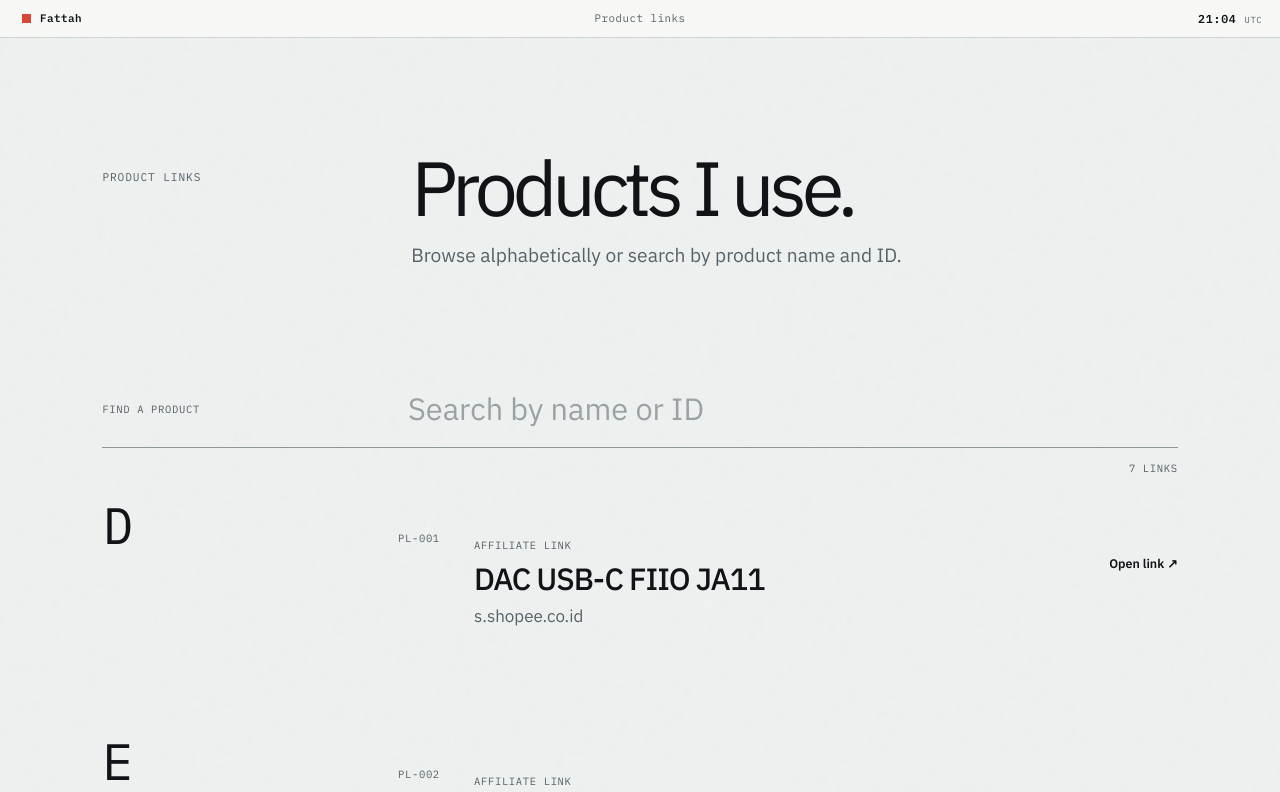
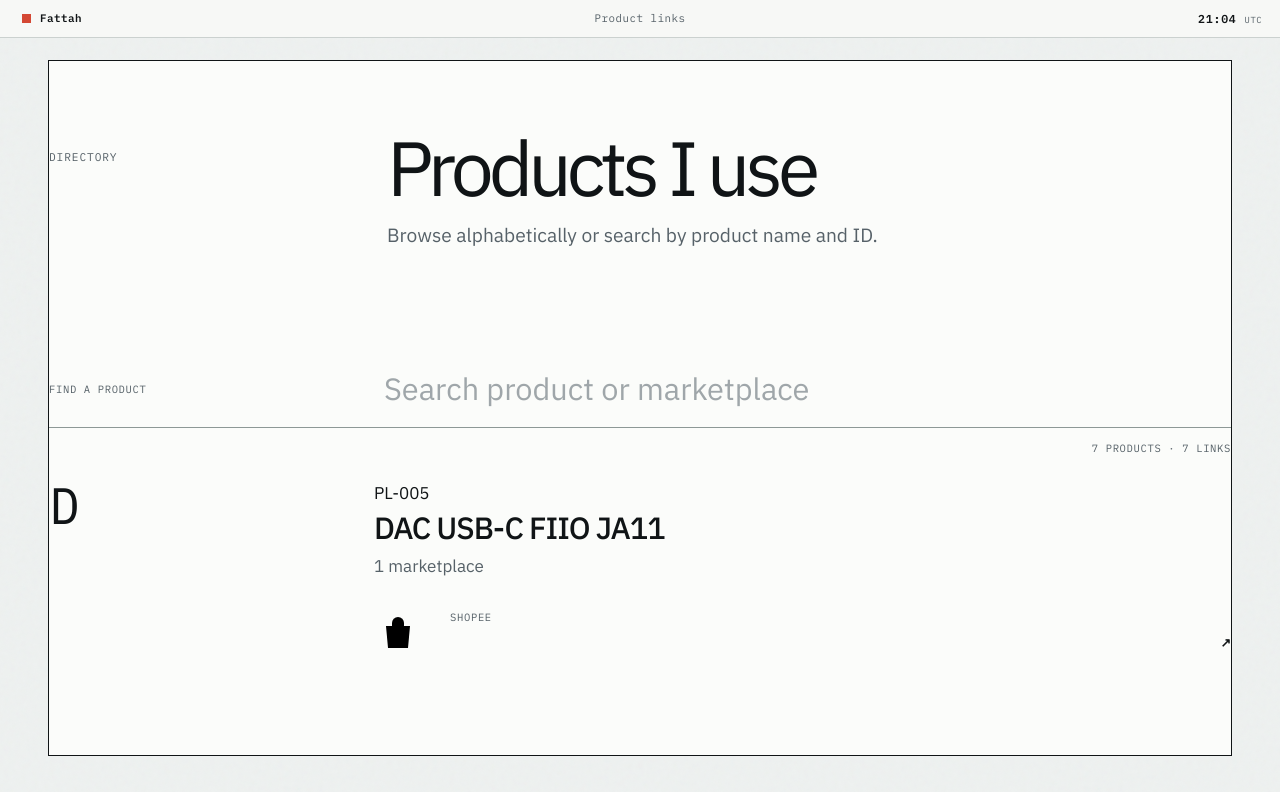
Before and after one commit to fattah247/fattah-portfolio, a Next.js app: page /products in a window 1280 px wide. Shown: the top 792 px of the page. Built offline with nearby package versions, Linux system fonts and the light colour scheme.

Commit message:
Turn Product Links into a marketplace-aware workspace application

```diff
--- a/app/products/page.tsx
+++ b/app/products/page.tsx
@@ -1,7 +1,6 @@
 import type { Metadata } from "next";
 import { PortfolioHeader } from "@/components/portfolio-header";
-import { ProductLinksDirectory } from "@/components/product-links-directory";
-import { productLinks } from "@/lib/product-links";
+import { ProductLinksRouteWindow } from "@/components/product-links-app";
 
 export const metadata: Metadata = {
   title: "Product links",
@@ -12,15 +11,7 @@
   return (
     <>
       <PortfolioHeader />
-      <main className="product-links-page">
-        <header className="product-links-intro">
-          <p>Product links</p>
-          <h1>Products I use.</h1>
-          <span>Browse alphabetically or search by product name and ID.</span>
-        </header>
-
-        <ProductLinksDirectory links={productLinks} />
-      </main>
+      <ProductLinksRouteWindow />
     </>
   );
 }
--- /dev/null
+++ b/components/product-links-app.tsx
@@ -0,0 +1,101 @@
+"use client";
+
+import { useRouter } from "next/navigation";
+import { useEffect, useRef, useState, type CSSProperties } from "react";
+import { productLinks } from "../lib/product-links";
+import { ProductLinksDirectory } from "./product-links-directory";
+import { useWindowFrame, windowResizeEdges } from "./use-window-frame";
+import { WindowChrome } from "./window-chrome";
+import { useWorkspaceManager } from "./workspace-manager";
+
+export function ProductLinksAppContent() {
+  return (
+    <div className="product-links-app-content">
+      <header className="product-links-intro">
+        <p>Directory</p>
+        <h1>Products I use</h1>
+        <span>Browse alphabetically or search by product name and ID.</span>
+      </header>
+      <ProductLinksDirectory links={productLinks} />
+    </div>
+  );
+}
+
+export function ProductLinksRouteWindow() {
+  const router = useRouter();
+  const workspace = useWorkspaceManager();
+  const openProductWindow = workspace.openWindow;
+  const [isClosing, setIsClosing] = useState(false);
+  const closeTimer = useRef<number | null>(null);
+  const closeRef = useRef<HTMLButtonElement>(null);
+  const {
+    dragging,
+    frameRef,
+    maximized,
+    resizeHandleProps,
+    resizing,
+    snap,
+    style,
+    titlebarProps,
+    toggleMaximize,
+  } = useWindowFrame({ defaultHeight: 820, defaultWidth: 1220, minHeight: 420, minWidth: 620 });
+
+  useEffect(() => {
+    openProductWindow("products");
+    return () => {
+      if (closeTimer.current) window.clearTimeout(closeTimer.current);
+    };
+  }, [openProductWindow]);
+
+  useEffect(() => {
+    if (workspace.mode === "computer") return;
+    return workspace.registerBackHandler("product-links-root", () => {
+      requestClose();
+      return true;
+    });
+  });
+
+  function requestClose() {
+    if (isClosing) return;
+    setIsClosing(true);
+    closeTimer.current = window.setTimeout(() => {
+      workspace.closeApp("products");
+      router.push("/");
+    }, 240);
+  }
+
+  return (
+    <main
+      className="portfolio-window product-links-window product-links-route-window"
+      data-active-window={workspace.activeWindow === "products"}
+      data-app-id="products"
+      data-closing={isClosing}
+      data-dragging={dragging}
+      data-resizing={resizing}
+      data-snap={snap ?? undefined}
+      data-window-state={workspace.stateFor("products")}
+      id="main-content"
+      onFocusCapture={() => workspace.focusWindow("products")}
+      onPointerDown={() => workspace.focusWindow("products")}
+      ref={frameRef}
+      style={{ ...style, "--window-z": workspace.zIndexFor("products") } as CSSProperties}
+      suppressHydrationWarning
+      tabIndex={-1}
+    >
+      <WindowChrome
+        className="portfolio-window-chrome product-links-window-chrome"
+        closeLabel="Close product links"
+        closeRef={closeRef}
+        label="Product Links"
+        maximized={maximized}
+        onClose={requestClose}
+        onMinimize={() => workspace.minimizeWindow("products")}
+        onToggleMaximize={toggleMaximize}
+        subtitle="Searchable tools and products directory"
+        {...titlebarProps}
+      />
+      {windowResizeEdges.map((edge) => <span key={edge} {...resizeHandleProps(edge)} />)}
+      <ProductLinksAppContent />
+    </main>
+  );
+}
--- a/components/product-links-directory.tsx
+++ b/components/product-links-directory.tsx
@@ -1,77 +1,127 @@
 "use client";
 
-import { useMemo, useState } from "react";
+import { useMemo, useRef, useState } from "react";
 import {
+  filterProductLinks,
   groupProductLinks,
   indexProductLinks,
+  marketplaceDirectory,
+  marketplaceLabel,
   searchProductLinks,
   type IndexedProductLink,
+  type Marketplace,
   type ProductLink,
-} from "@/lib/product-links";
+} from "../lib/product-links";
+
+function MarketplaceMark({ marketplace }: { marketplace: Marketplace }) {
+  if (marketplace === "shopee") return <svg aria-hidden="true" className="marketplace-mark" viewBox="0 0 24 24"><path d="M6 8.5h12l-1 11H7l-1-11Z" /><path d="M9 9V7a3 3 0 0 1 6 0v2" /><path d="M14.5 12.2c-.5-.4-1.1-.6-1.8-.6-1 0-1.7.5-1.7 1.2 0 1.8 4 .9 4 3.1 0 .9-.9 1.6-2.2 1.6-.8 0-1.6-.3-2.2-.8" /></svg>;
+  if (marketplace === "amazon") return <svg aria-hidden="true" className="marketplace-mark" viewBox="0 0 24 24"><path d="M8.2 10.1c.3-1.8 1.5-2.7 3.6-2.7 2.4 0 3.6 1.1 3.6 3.3v5.6c0 .7.2 1.3.6 1.8" /><path d="M15.3 13c-3.8-.2-5.7.7-5.7 2.6 0 1.3.9 2.1 2.3 2.1 1.5 0 2.6-.8 3.4-2.3" /><path d="M5 20c4.2 2 9.8 2 14-.5" /><path d="m17.4 18.6 1.9.2-.5 1.8" /></svg>;
+  if (marketplace === "tokopedia") return <svg aria-hidden="true" className="marketplace-mark" viewBox="0 0 24 24"><path d="M5.5 9 7 5.5l3 2h4l3-2L18.5 9v8.5c-1.8 1.1-4 1.7-6.5 1.7s-4.7-.6-6.5-1.7V9Z" /><circle cx="9.4" cy="12" r="1.7" /><circle cx="14.6" cy="12" r="1.7" /><path d="m10.5 15 1.5 1 1.5-1" /></svg>;
+  return <svg aria-hidden="true" className="marketplace-mark" viewBox="0 0 24 24"><path d="M14 4v11.2a3.8 3.8 0 1 1-3-3.7" /><path d="M14 4c.8 2.4 2.4 3.7 5 4" /></svg>;
+}
 
 function ProductRow({ product }: { product: IndexedProductLink }) {
   return (
-    <li>
-      <a href={product.href} rel="sponsored noopener noreferrer" target="_blank">
-        <span>{product.id}</span>
-        <div>
-          <small>Affiliate link</small>
-          <strong className="product-link-name">{product.name}</strong>
-          <p>{product.host}</p>
-        </div>
-        <b>Open link ↗</b>
-      </a>
+    <li className="product-link-row">
+      <span className="product-link-id">{product.id}</span>
+      <div className="product-link-copy">
+        <strong className="product-link-name">{product.name}</strong>
+        <p>{product.offers.length} {product.offers.length === 1 ? "marketplace" : "marketplaces"}</p>
+      </div>
+      <div className="product-link-offers" aria-label={`Buy ${product.name}`}>
+        {product.offers.map((offer) => (
+          <a
+            aria-label={`Open ${product.name} on ${marketplaceLabel(offer.marketplace)}`}
+            className="product-marketplace-link"
+            data-marketplace={offer.marketplace}
+            href={offer.href}
+            key={`${offer.marketplace}-${offer.href}`}
+            rel="sponsored noopener noreferrer"
+            target="_blank"
+          >
+            <MarketplaceMark marketplace={offer.marketplace} />
+            <span>{marketplaceLabel(offer.marketplace)}</span>
+            <b aria-hidden="true">↗</b>
+          </a>
+        ))}
+      </div>
     </li>
   );
 }
 
 export function ProductLinksDirectory({ links }: { links: ProductLink[] }) {
   const [query, setQuery] = useState("");
+  const [marketplace, setMarketplace] = useState<Marketplace | "all">("all");
+  const searchRef = useRef<HTMLInputElement>(null);
   const products = useMemo(() => indexProductLinks(links), [links]);
-  const results = useMemo(() => searchProductLinks(products, query), [products, query]);
-  const groups = useMemo(() => groupProductLinks(products), [products]);
+  const availableMarketplaces = useMemo(() => marketplaceDirectory.filter((entry) => (
+    products.some((product) => product.offers.some((offer) => offer.marketplace === entry.id))
+  )), [products]);
+  const results = useMemo(() => (
+    filterProductLinks(searchProductLinks(products, query), marketplace)
+  ), [marketplace, products, query]);
   const hasQuery = query.trim().length > 0;
+  const hasFilter = marketplace !== "all";
+  const visibleGroups = useMemo(() => groupProductLinks(results), [results]);
+  const visibleOfferCount = results.reduce((total, product) => total + product.offers.length, 0);
 
   return (
     <section className="product-links-directory" aria-label="Affiliate product links">
       <div className="product-links-search">
         <label htmlFor="product-link-search">Find a product</label>
         <input
+          aria-controls="product-link-results"
           autoComplete="off"
           id="product-link-search"
           onChange={(event) => setQuery(event.target.value)}
-          placeholder="Search by name or ID"
+          onKeyDown={(event) => {
+            if (event.key !== "Escape" || !query) return;
+            event.preventDefault();
+            setQuery("");
+          }}
+          placeholder="Search product or marketplace"
+          ref={searchRef}
           type="search"
           value={query}
         />
-        {hasQuery ? <button onClick={() => setQuery("")} type="button">Clear</button> : null}
+        {hasQuery ? <button onClick={() => {
+          setQuery("");
+          searchRef.current?.focus();
+        }} type="button">Clear</button> : null}
       </div>
+      {availableMarketplaces.length > 1 ? <nav aria-label="Filter product links by marketplace" className="product-marketplace-filter">
+        <button aria-pressed={marketplace === "all"} onClick={() => setMarketplace("all")} type="button">All</button>
+        {availableMarketplaces.map((entry) => <button aria-pressed={marketplace === entry.id} key={entry.id} onClick={() => setMarketplace(entry.id)} type="button">
+          <MarketplaceMark marketplace={entry.id} />
+          <span>{entry.label}</span>
+        </button>)}
+      </nav> : null}
       <p className="product-links-count" role="status">
-        {hasQuery ? `${results.length} matching ${results.length === 1 ? "link" : "links"}` : `${products.length} ${products.length === 1 ? "link" : "links"}`}
+        {`${results.length} ${results.length === 1 ? "product" : "products"} · ${visibleOfferCount} ${visibleOfferCount === 1 ? "link" : "links"}`}
       </p>
 
       {results.length ? (
-        hasQuery ? (
-          <ol className="product-links-list" aria-label="Matching product links">
-            {results.map((product) => <ProductRow key={product.href} product={product} />)}
+        hasQuery || hasFilter ? (
+          <ol className="product-links-list" aria-label="Matching product links" id="product-link-results">
+            {results.map((product) => <ProductRow key={product.id} product={product} />)}
           </ol>
         ) : (
-          <div className="product-link-groups">
-            {groups.map((group) => (
+          <div className="product-link-groups" id="product-link-results">
+            {visibleGroups.map((group) => (
               <section aria-labelledby={`product-group-${group.label}`} className="product-link-group" key={group.label}>
                 <h2 id={`product-group-${group.label}`}>{group.label}</h2>
                 <ol className="product-links-list">
-                  {group.products.map((product) => <ProductRow key={product.href} product={product} />)}
+                  {group.products.map((product) => <ProductRow key={product.id} product={product} />)}
                 </ol>
               </section>
             ))}
           </div>
         )
       ) : (
-        <div className="product-links-empty">
+        <div className="product-links-empty" id="product-link-results">
           <div>
-            <p>{hasQuery ? `No link matches “${query.trim()}”.` : "No product links are published yet."}</p>
-            <span>{hasQuery ? "Try another product name or ID." : "Add a name and affiliate URL to the product-links list."}</span>
+            <p>{hasQuery ? `No product matches “${query.trim()}”.` : hasFilter ? `No ${marketplaceLabel(marketplace)} links are published yet.` : "No product links are published yet."}</p>
+            <span>{hasQuery ? "Try another product name, ID, or marketplace." : hasFilter ? "Choose another marketplace." : "Add a product and marketplace offer to the product-links list."}</span>
           </div>
         </div>
       )}
--- a/lib/product-links.ts
+++ b/lib/product-links.ts
@@ -1,11 +1,24 @@
-export type ProductLink = {
+export type Marketplace = "shopee" | "tokopedia" | "tiktok" | "amazon";
+
+export type ProductOffer = {
   href: string;
-  name: string;
+  marketplace: Marketplace;
+  preferred?: boolean;
 };
 
-export type IndexedProductLink = ProductLink & {
+export type ProductLink = {
+  aliases?: string[];
+  id: string;
+  name: string;
+  offers: ProductOffer[];
+};
+
+export type IndexedProductOffer = ProductOffer & {
   host: string;
-  id: string;
+};
+
+export type IndexedProductLink = Omit<ProductLink, "offers"> & {
+  offers: IndexedProductOffer[];
 };
 
 export type ProductLinkGroup = {
@@ -15,6 +28,17 @@
 
 function searchable(value: string) {
   return value.toLocaleLowerCase().replace(/[\s_-]+/g, "");
+}
+
+export const marketplaceDirectory = [
+  { id: "shopee", label: "Shopee" },
+  { id: "tokopedia", label: "Tokopedia" },
+  { id: "tiktok", label: "TikTok Shop" },
+  { id: "amazon", label: "Amazon" },
+] as const satisfies ReadonlyArray<{ id: Marketplace; label: string }>;
+
+export function marketplaceLabel(marketplace: Marketplace) {
+  return marketplaceDirectory.find((item) => item.id === marketplace)?.label ?? marketplace;
 }
 
 function hostForLink(href: string) {
@@ -28,10 +52,15 @@
 export function indexProductLinks(links: ProductLink[]): IndexedProductLink[] {
   return [...links]
     .sort((left, right) => left.name.localeCompare(right.name, undefined, { sensitivity: "base" }))
-    .map((product, index) => ({
+    .map((product) => ({
       ...product,
-      host: hostForLink(product.href),
-      id: `PL-${String(index + 1).padStart(3, "0")}`,
+      offers: [...product.offers]
+        .sort((left, right) => (
+          Number(Boolean(right.preferred)) - Number(Boolean(left.preferred))
+          || marketplaceDirectory.findIndex((item) => item.id === left.marketplace)
+            - marketplaceDirectory.findIndex((item) => item.id === right.marketplace)
+        ))
+        .map((offer) => ({ ...offer, host: hostForLink(offer.href) })),
     }));
 }
 
@@ -39,8 +68,22 @@
   const term = searchable(query.trim());
   if (!term) return products;
   return products.filter((product) => (
-    searchable(product.name).includes(term) || searchable(product.id).includes(term)
+    searchable(product.name).includes(term)
+    || searchable(product.id).includes(term)
+    || product.aliases?.some((alias) => searchable(alias).includes(term))
+    || product.offers.some((offer) => (
+      searchable(marketplaceLabel(offer.marketplace)).includes(term)
+      || searchable(offer.host).includes(term)
+    ))
   ));
+}
+
+export function filterProductLinks(products: IndexedProductLink[], marketplace: Marketplace | "all") {
+  if (marketplace === "all") return products;
+  return products.flatMap((product) => {
+    const offers = product.offers.filter((offer) => offer.marketplace === marketplace);
+    return offers.length ? [{ ...product, offers }] : [];
+  });
 }
 
 export function groupProductLinks(products: IndexedProductLink[]): ProductLinkGroup[] {
@@ -53,14 +96,15 @@
   return [...groups].map(([label, groupedProducts]) => ({ label, products: groupedProducts }));
 }
 
-// Add affiliate links here. The directory generates IDs and sorts by name.
+// Add another marketplace by appending an offer to the existing product.
+// Supported marketplace values: shopee, tokopedia, tiktok, and amazon.
 export const productLinks = [
-  { name: "MacBook Pro M1", href: "https://s.shopee.co.id/4AyN7QPPWa" },
-  { name: "iPhone 17 Pro", href: "https://s.shopee.co.id/60Q1JBc5iy" },
-  { name: "Kepala Charger UGREEN", href: "https://s.shopee.co.id/9UztTiazCc" },
-  { name: "Kepala Charger Dual Port UGREEN", href: "https://s.shopee.co.id/7prfUt16xt" },
-  { name: "DAC USB-C FIIO JA11", href: "https://s.shopee.co.id/BSEMhKU7C" },
-  { name: "Earphone KINERA WYVERN", href: "https://s.shopee.co.id/4LHnKPWhEk" },
-  { name: "Mouse Rexus Flow QZ30", href: "https://s.shopee.co.id/70IYVPHEXc" },
-  // { name: "Product name", href: "https://affiliate.example/product" },
+  { id: "PL-001", name: "MacBook Pro M1", offers: [{ marketplace: "shopee", href: "https://s.shopee.co.id/4AyN7QPPWa", preferred: true }] },
+  { id: "PL-002", name: "iPhone 17 Pro", offers: [{ marketplace: "shopee", href: "https://s.shopee.co.id/60Q1JBc5iy", preferred: true }] },
+  { id: "PL-003", name: "Kepala Charger UGREEN", offers: [{ marketplace: "shopee", href: "https://s.shopee.co.id/9UztTiazCc", preferred: true }] },
+  { id: "PL-004", name: "Kepala Charger Dual Port UGREEN", offers: [{ marketplace: "shopee", href: "https://s.shopee.co.id/7prfUt16xt", preferred: true }] },
+  { id: "PL-005", name: "DAC USB-C FIIO JA11", offers: [{ marketplace: "shopee", href: "https://s.shopee.co.id/BSEMhKU7C", preferred: true }] },
+  { id: "PL-006", name: "Earphone KINERA WYVERN", offers: [{ marketplace: "shopee", href: "https://s.shopee.co.id/4LHnKPWhEk", preferred: true }] },
+  { id: "PL-007", name: "Mouse Rexus Flow QZ30", offers: [{ marketplace: "shopee", href: "https://s.shopee.co.id/70IYVPHEXc", preferred: true }] },
+  // { id: "PL-008", name: "Product name", offers: [{ marketplace: "tokopedia", href: "https://affiliate.example/product" }] },
 ] satisfies ProductLink[];
```
Also changed, not shown: 1 other file (tests, documents, lock files or other folders).
